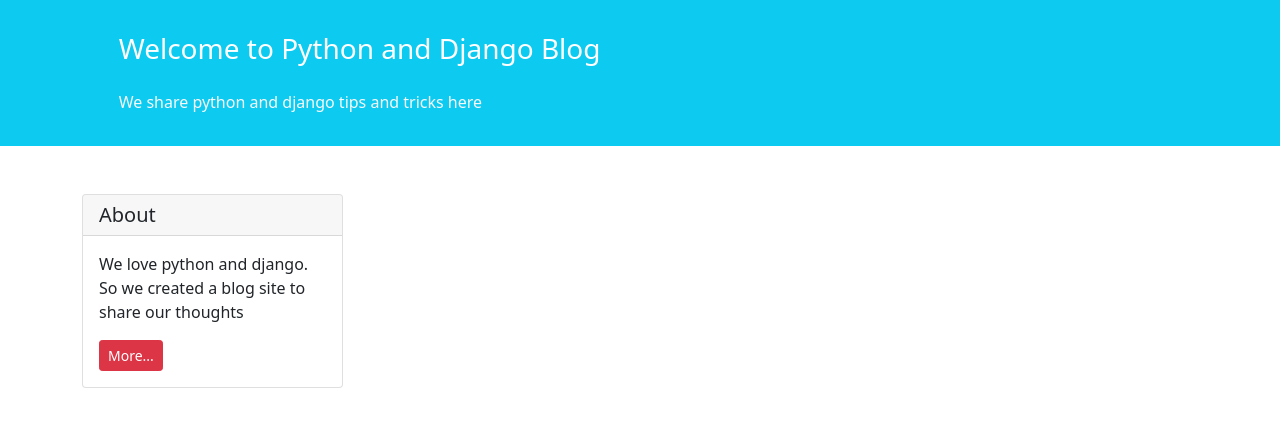
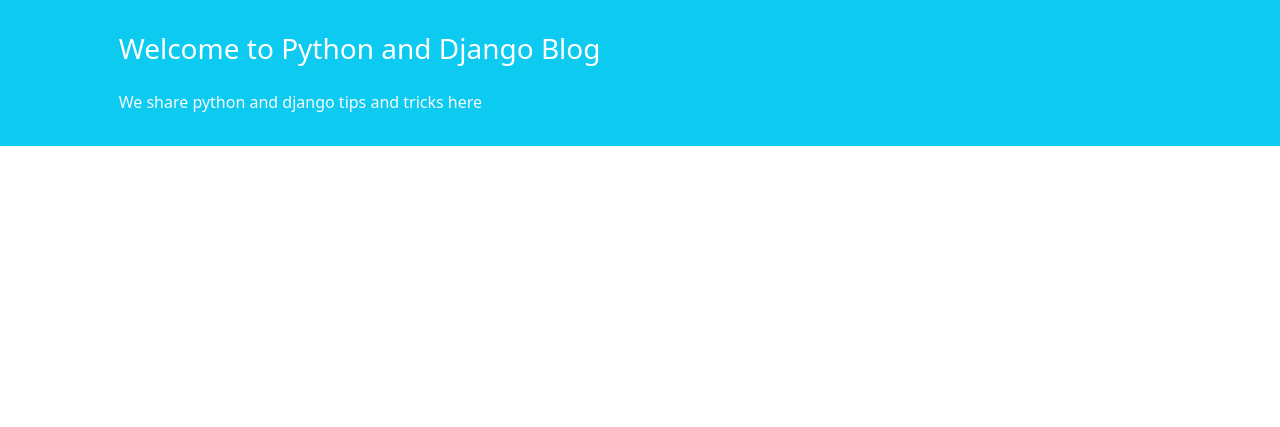
Before and after one commit to ka1antarBAB/weblog_project, a Django app: page /blog/ in a window 1280 px wide. Shown: the part 56-483 px from the top of the page. Run offline with Django 4.2, Linux system fonts and the light colour scheme; data that the repository does not hold is empty.

Commit message:
delete About card from _Base.html

```diff
--- a/templates/_Base.html
+++ b/templates/_Base.html
@@ -37,29 +37,9 @@
         </div>
     </div>
 </div>
+{% block post %}
 
-<div class="container mt-4">
-    <div class="row">
-        {% block post %}
-
-        {% endblock post %}
-        <div class="col-3">
-
-            <div class="card my-4">
-                <h5 class="card-header">About</h5>
-                <div class="card-body">
-                    <p class="card-text">We love python and django. So we created a blog site to share our
-                        thoughts</p>
-                    <a href="#"
-                       class="btn btn-sm btn-danger">
-                        More...
-                    </a>
-                </div>
-            </div>
-
-        </div>
-    </div>
-</div>
+{% endblock post %}
 
 <!-- Optional JavaScript; choose one of the two! -->
 
```
